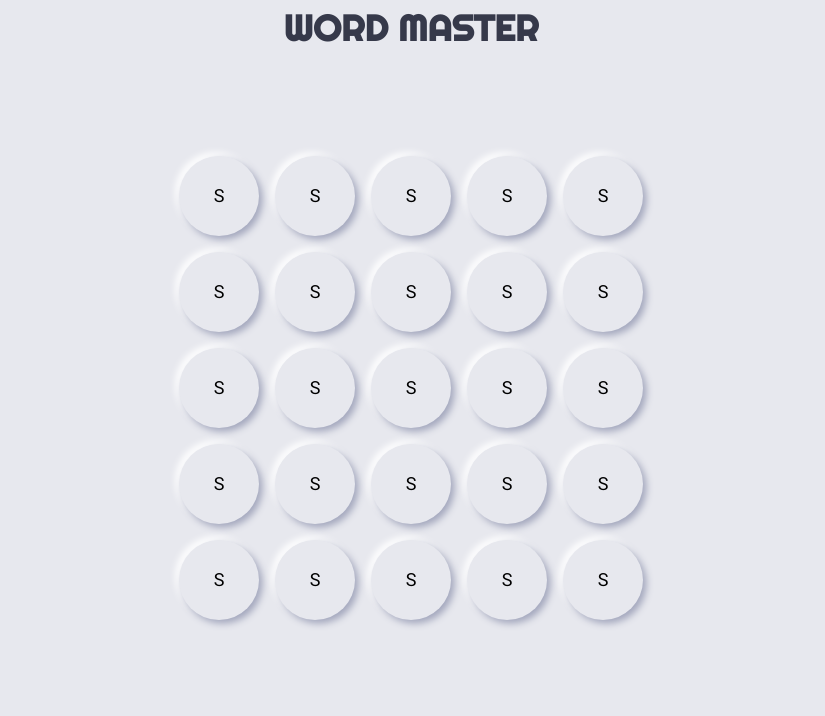
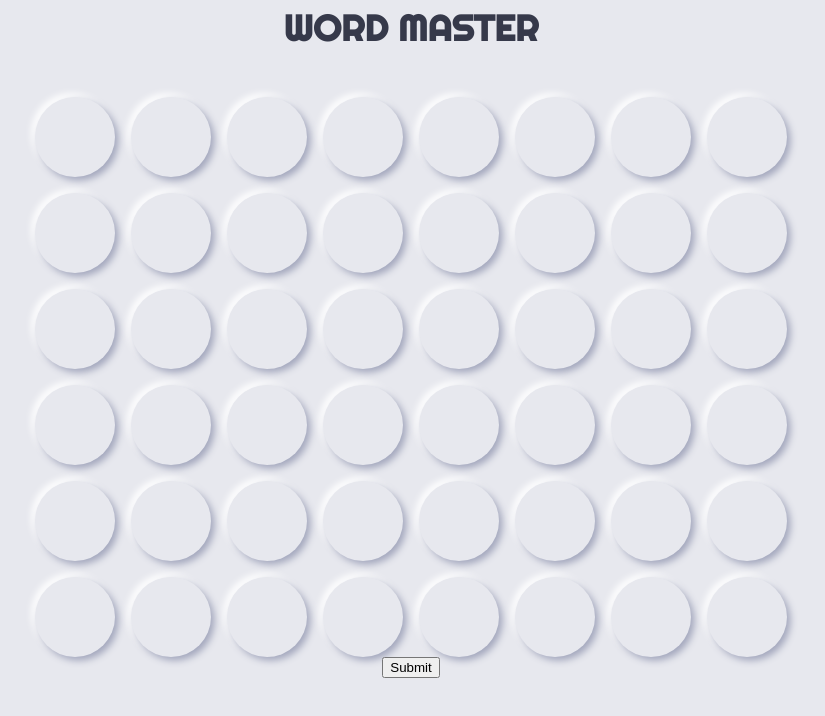
Before and after one commit to gohjinzhu/WordMaster, a React (Vite) app: page / in a window 1280 px wide. Shown: the top 716 px of the page, without its empty margins (229-1054 px from the left). Built offline with nearby package versions, Linux system fonts and the light colour scheme.

Commit message:
detect user input check when user submit display bubble colour according to check

```diff
--- a/src/App.css
+++ b/src/App.css
@@ -1,8 +1,13 @@
+
 html {
   background: hsl(231, 16%, 92%);
 }
 
-#root {
+:root {
+  --textBubbleRadius: 5rem;
+  --stringLength: 5;
+  /* --attempts: 6; */
+  /* --containerRadius: var(--textBubbleRadius*) */
   max-width: 1280px;
   margin: 0 auto;
   text-align: center;
@@ -30,14 +35,14 @@ html {
 
 .wrapper {
   display: grid;
-  grid-template-columns: repeat(5, minmax(0, 1fr));
+  grid-template-columns: repeat(var(--stringLength), minmax(0, 1fr));
   grid-auto-flow: row;
   gap: 1rem;
 }
 
 .grid-item {
-  width: 5rem;
-  height: 5rem;
+  width: var(--textBubbleRadius);
+  height: var(--textBubbleRadius);
   font-weight: 500;
   font-size: 1.125rem;
   line-height: 1.75rem;
@@ -49,3 +54,13 @@ html {
   background: #e7e8ee;
   box-shadow: 0.2em 0.2em 0.4em #a3a7bd, -0.2em -0.2em 0.4em #fff;
 }
+
+.green {
+  background-color: green;
+}
+.orange {
+  background-color: orange;
+}
+.grey {
+  background-color: grey;
+}
--- a/src/App.jsx
+++ b/src/App.jsx
@@ -1,44 +1,90 @@
-import { useState } from 'react'
+import { useCallback, useEffect, useRef, useState } from 'react'
 import reactLogo from './assets/react.svg'
 import './App.css'
 import "@fontsource/righteous"
 import "@fontsource/roboto"
 
+const Bubble = ({ children, classNames }) => {
+  return (
+    <span className={classNames}>{children}</span>
+  )
+}
+
 function App() {
-  const [input, setInput] = useState(0)
+  const [input, setInput] = useState([])
+  const [attempts, setAttempts] = useState(0)
+  const [inputAttempts, setInputAttempts] = useState([])
 
+  //changing the random string will change the number of text bubbles
+  const randomString = "appleeee"
+  const stringLength = randomString.length
+  const root = document.documentElement.style;
+  root.setProperty('--stringLength', stringLength);
+
+  //changing number of attempt will change the number of rows
+  const numberOfAttempts = 6
+
+  //detectKeyDown event listener will be updated everytime input state change, to get the input.length
+  const detectKeyDown = useCallback((e) => {
+    if (e.keyCode >= 65 && e.keyCode <= 90) {
+      if (input.length < stringLength) {
+
+        setInput(prev => [...prev, e.key])
+      }
+    } else if (e.keyCode === 8 && input.length > 0) {
+      console.log("backspace is pressed")
+      setInput(prev => prev.slice(0, -1))
+    }
+
+  }, [input])
+
+  //when the event listener changed, old event listener will be removed, and new event listener will be attached
+  useEffect(() => {
+    document.addEventListener('keydown', detectKeyDown)
+
+    return () => {
+      document.removeEventListener('keydown', detectKeyDown)
+      console.log("event listener unmounted")
+    }
+  }, [detectKeyDown])
+
+  const check = (i) => {
+    if (randomString.includes(input[i])) {
+      if (randomString[i] === input[i]) return 'green'
+      else return 'orange'
+    } else return 'grey'
+  }
+
+  const userAttempt = (e) => {
+    const array = []
+    if (input.length === stringLength) {
+      console.log("checking")
+      for (let i = 0; i < stringLength; i++) {
+        const attemptClass = check(i)
+        array.push(<Bubble classNames={`grid-item ${attemptClass}`}>{input[i]}</Bubble>)
+      }
+      setInputAttempts(prev => [...prev, array])
+      setAttempts(prev => prev + 1)
+      setInput([])
+    }
+  }
 
   return (
     <div className="App">
       <div className='heading'>WORD MASTER</div>
       <div className='body'>
         <div className='wrapper'>
-          <span className='grid-item'>S</span>
-          <span className='grid-item'>S</span>
-          <span className='grid-item'>S</span>
-          <span className='grid-item'>S</span>
-          <span className='grid-item'>S</span>
-          <span className='grid-item'>S</span>
-          <span className='grid-item'>S</span>
-          <span className='grid-item'>S</span>
-          <span className='grid-item'>S</span>
-          <span className='grid-item'>S</span>
-          <span className='grid-item'>S</span>
-          <span className='grid-item'>S</span>
-          <span className='grid-item'>S</span>
-          <span className='grid-item'>S</span>
-          <span className='grid-item'>S</span>
-          <span className='grid-item'>S</span>
-          <span className='grid-item'>S</span>
-          <span className='grid-item'>S</span>
-          <span className='grid-item'>S</span>
-          <span className='grid-item'>S</span>
-          <span className='grid-item'>S</span>
-          <span className='grid-item'>S</span>
-          <span className='grid-item'>S</span>
-          <span className='grid-item'>S</span>
-          <span className='grid-item'>S</span>
+          {inputAttempts.length > 0 ? (
+            inputAttempts.map(ele => ele)
+          ) : null}
+
+          {input.length > 0 ? (
+            input.map(char => <Bubble classNames={`grid-item`}>{char}</Bubble>)
+          ) : null}
+
+          {Array(stringLength * (numberOfAttempts - attempts) - (input.length < stringLength ? input.length : stringLength)).fill(<Bubble classNames={`grid-item`}></Bubble>)}
         </div>
+        <button onClick={userAttempt}>Submit</button>
       </div>
     </div>
   )
```
